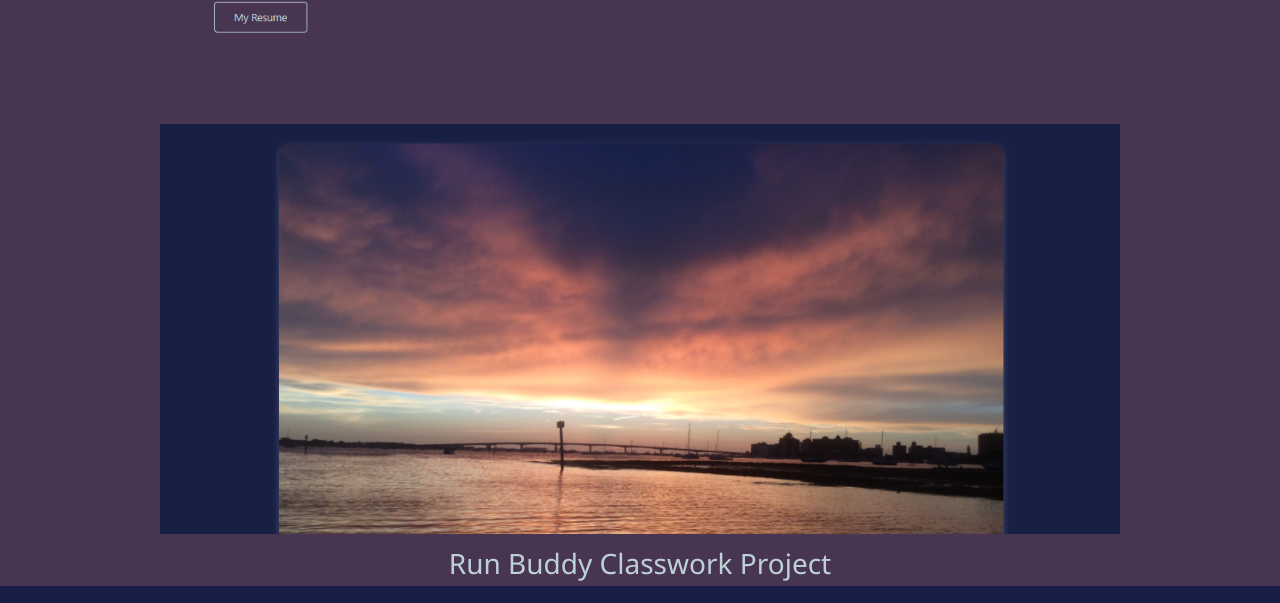
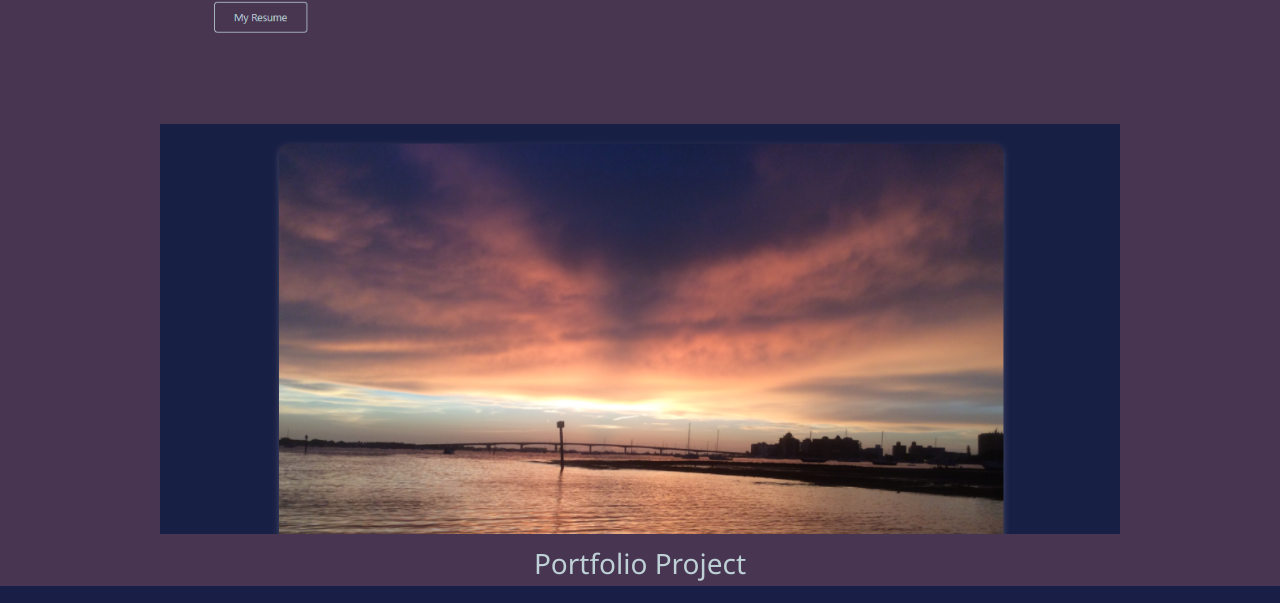
Before and after one commit to EllaCodes2021/Ella-Challenge-2, a plain HTML site: page Projects.html in a window 1280 px wide. Shown: the part 1166-1769 px from the top of the page. Drawn offline with Linux system fonts and the light colour scheme.

Commit message:
updated wording on project

```diff
--- a/Projects.html
+++ b/Projects.html
@@ -36,7 +36,7 @@
             </div>
             <div class="project bg-secondary">
                 <img src="./assets/images/Ella-Portfolio-2021.png" alt="Portfolio preview">
-                <a href="https://ellacodes2021.github.io/Ella-Challenge-2/">Run Buddy Classwork Project</a>
+                <a href="https://ellacodes2021.github.io/Ella-Challenge-2/">Portfolio Project</a>
             </div>
         </section>
 
```
